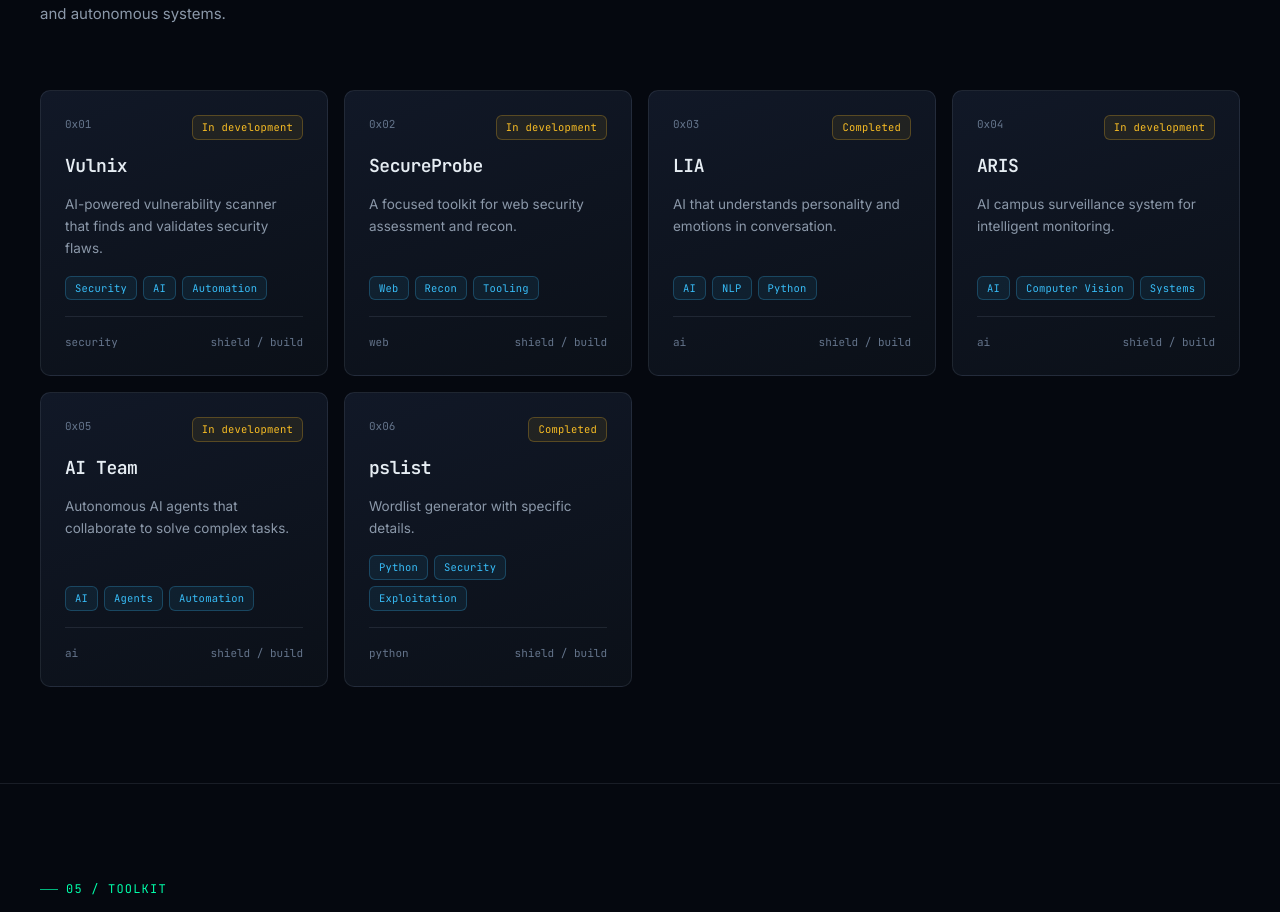
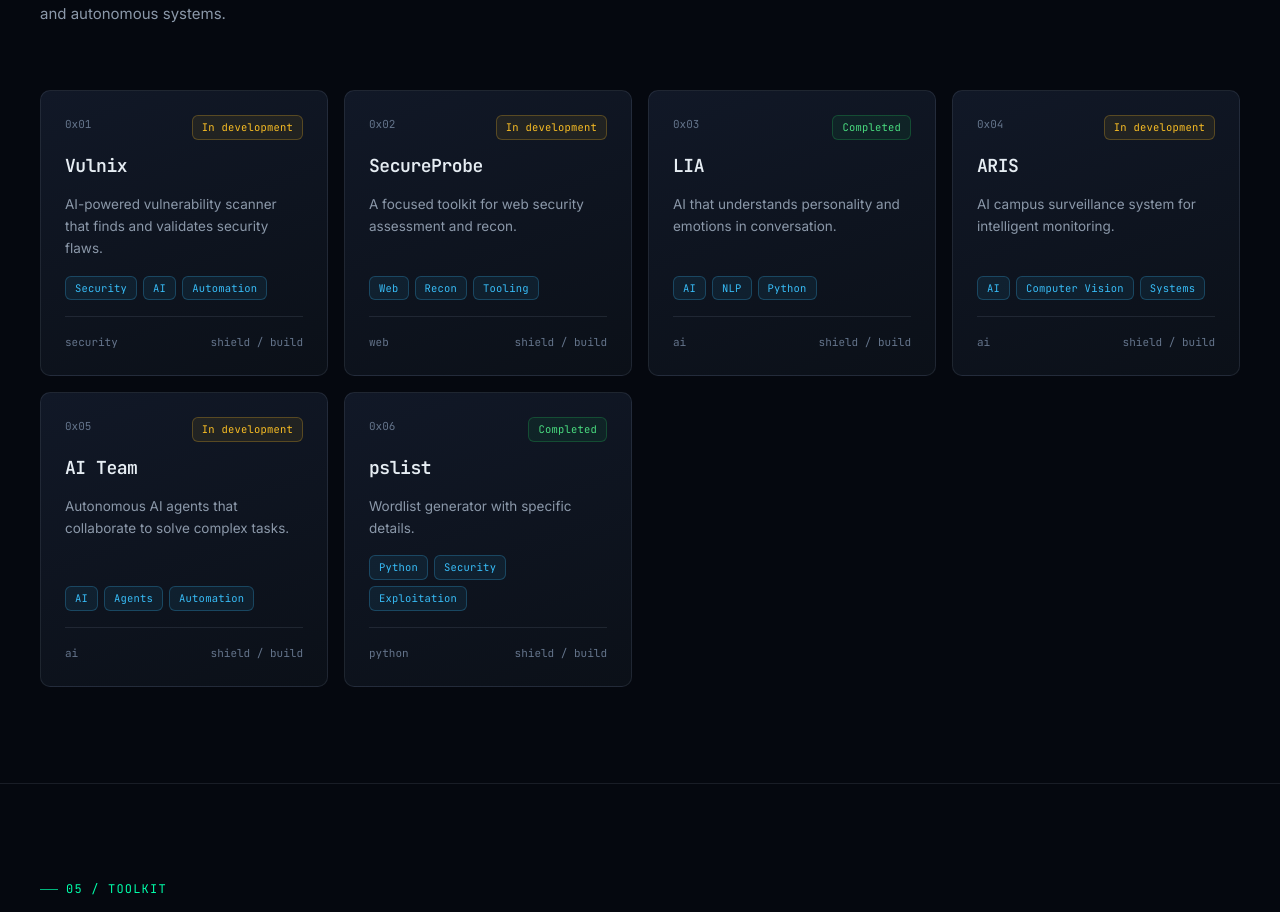
Before and after one commit to 5h4nnu-dev/portfolio, a Next.js app: page / in a window 1280 px wide. Shown: the part 6286-7198 px from the top of the page. Built offline with nearby package versions, Linux system fonts and the light colour scheme; no server answers.

Commit message:
style: project completion tag

```diff
--- a/src/components/sections/Projects.tsx
+++ b/src/components/sections/Projects.tsx
@@ -18,7 +18,7 @@ export default function Projects() {
               <article className="project-card">
                 <div className="project-card__top">
                   <span className="project-card__index">0x0{i + 1}</span>
-                  <Badge tone="amber">{project.status}</Badge>
+                  <Badge tone={project.status === "Completed" ? "green" : "amber"}>{project.status}</Badge>
                 </div>
                 <h3>{project.name}</h3>
                 <p>{project.description}</p>
```
